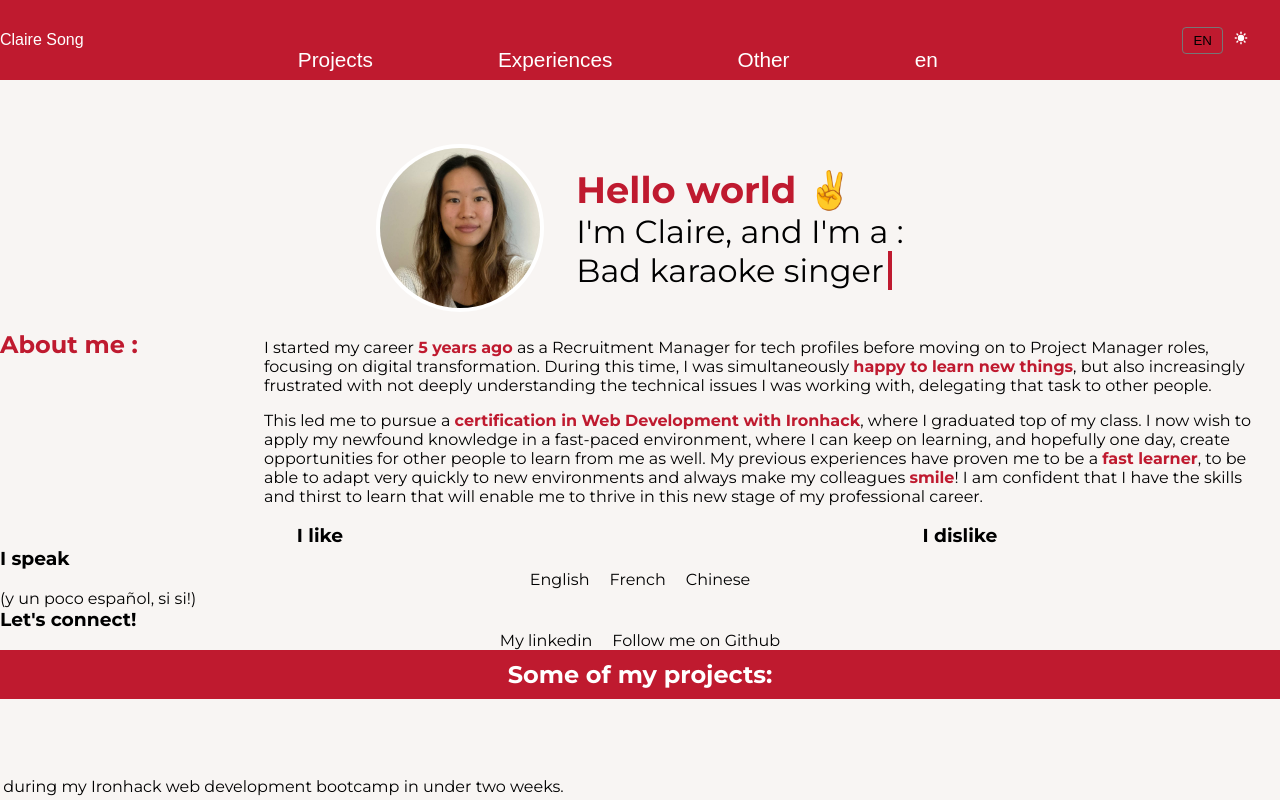
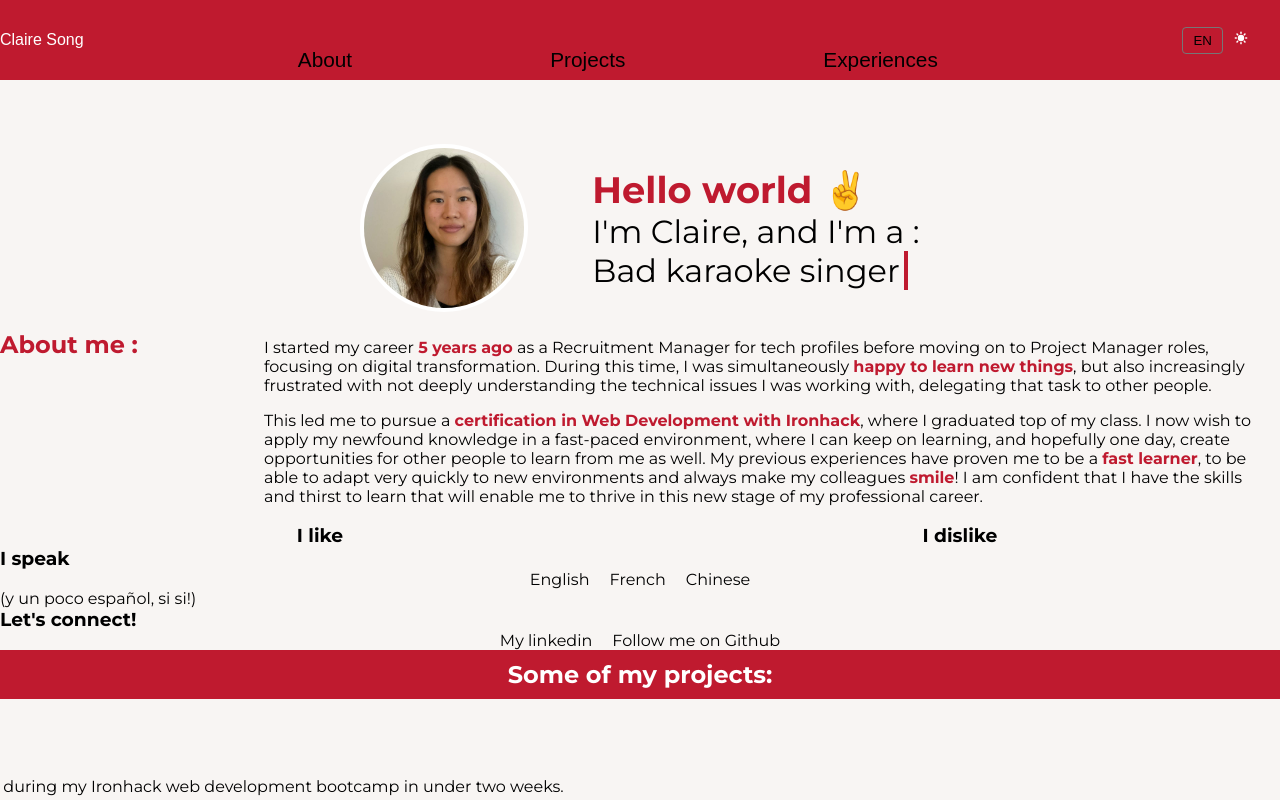
Before and after one commit to claire2d2/portfolio, a React (Vite) app: page / in a window 1280 px wide. Shown: the top 800 px of the page. Built offline with nearby package versions, Linux system fonts and the light colour scheme; a web font is replaced by a local one.

Commit message:
hashlink

```diff
--- a/src/layout/Navbar/Navbar.tsx
+++ b/src/layout/Navbar/Navbar.tsx
@@ -1,6 +1,7 @@
 import useSettings from "../../context/useSettings";
 import { useState, useEffect } from "react";
 import { useNavigate } from "react-router-dom";
+import { HashLink } from "react-router-hash-link";
 
 // style
 import "./Navbar.css";
@@ -8,7 +9,7 @@ import useScrollListener from "../../context/useScrollListener";
 import { HiMoon, HiSun } from "react-icons/hi";
 
 const Navbar = () => {
-  const { darkMode, setDarkMode, language, setLanguage } = useSettings();
+  const { darkMode, setDarkMode, setLanguage } = useSettings();
   const [navClassList, setNavClassList] = useState<string[]>([]);
   const scroll = useScrollListener();
   const [currLocation, setCurrLocation] = useState<string>("");
@@ -28,10 +29,7 @@ const Navbar = () => {
     setCurrLocation(location.pathname.split("/")[1]);
   }, []);
 
-  const navigate = useNavigate();
-
   function changeLocation(destination: string) {
-    navigate(`/${destination}`);
     setCurrLocation(destination);
     scrollToTop();
   }
@@ -90,18 +88,33 @@ const Navbar = () => {
       </div>
       <div className="pages">
         <ul>
-          <li className={currLocation === "projects" ? "featured" : ""}>
-            <button onClick={() => changeLocation("projects")}>Projects</button>
+          <li>
+            <HashLink
+              smooth
+              to="#about"
+              onClick={() => changeLocation("about")}
+            >
+              About
+            </HashLink>
           </li>
-          <li className={currLocation === "experiences" ? "featured" : ""}>
-            <button onClick={() => changeLocation("experiences")}>
+          <li>
+            <HashLink
+              smooth
+              to="#projects"
+              onClick={() => changeLocation("projects")}
+            >
+              Projects
+            </HashLink>
+          </li>
+          <li>
+            <HashLink
+              smooth
+              to="#experiences"
+              onClick={() => changeLocation("experiences")}
+            >
               Experiences
-            </button>
+            </HashLink>
           </li>
-          <li className={currLocation === "other" ? "featured" : ""}>
-            <button onClick={() => changeLocation("other")}>Other</button>
-          </li>
-          <li>{language}</li>
         </ul>
       </div>
       <div className="settings">
--- a/src/pages/Homepage.tsx
+++ b/src/pages/Homepage.tsx
@@ -65,6 +65,7 @@ const Homepage = () => {
         <div className="picture">
           <img src={meImg} alt="picture of Claire Song" />
         </div>
+        <div id="about" />
         <div className="intro">
           <h1>Hello world ✌️</h1>
           {language === "en" ? (
@@ -81,8 +82,9 @@ const Homepage = () => {
       </section>
       <About />
       <Details />
+      <div id="projects" />
       <Projects />
-      <section className="project-section" id="projects"></section>
+      <div id="experiences" />
       <Experiences />
       <section className="resume">
         <a href={resume} target="_blank">
```
